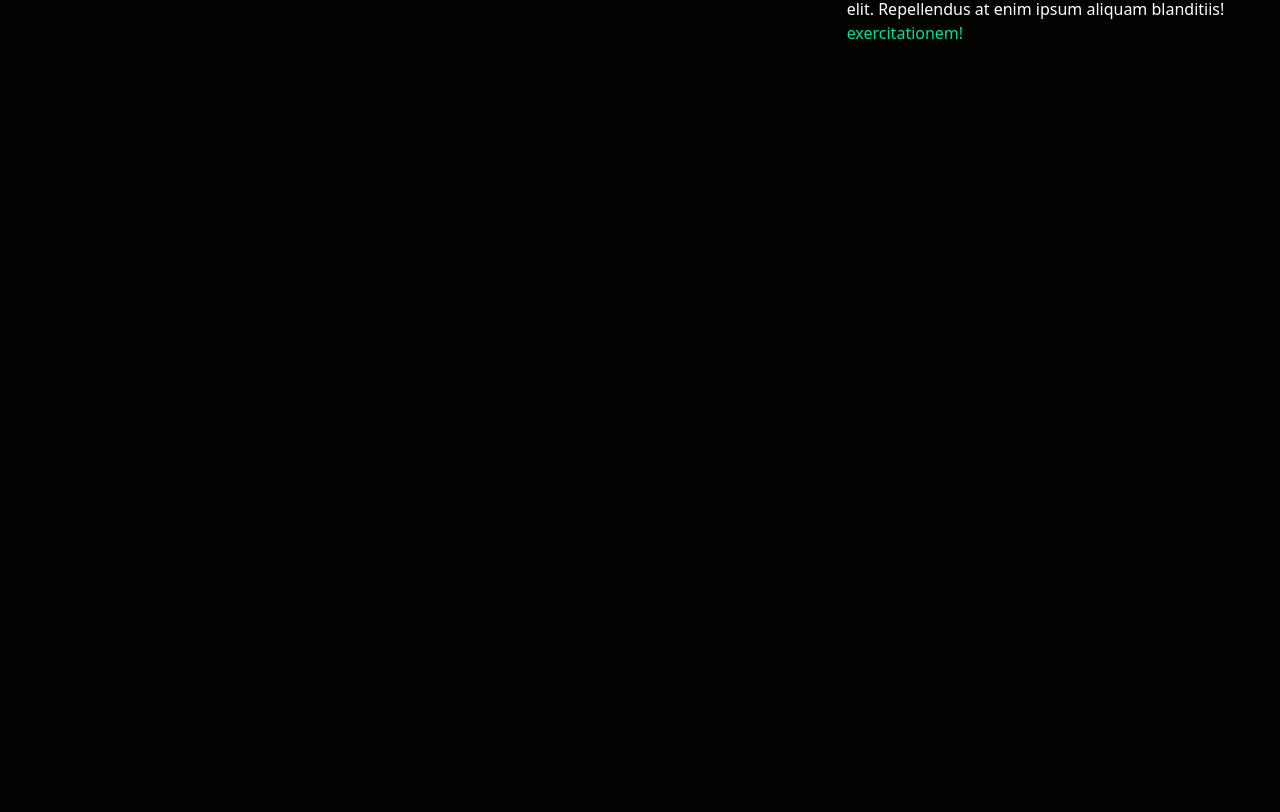
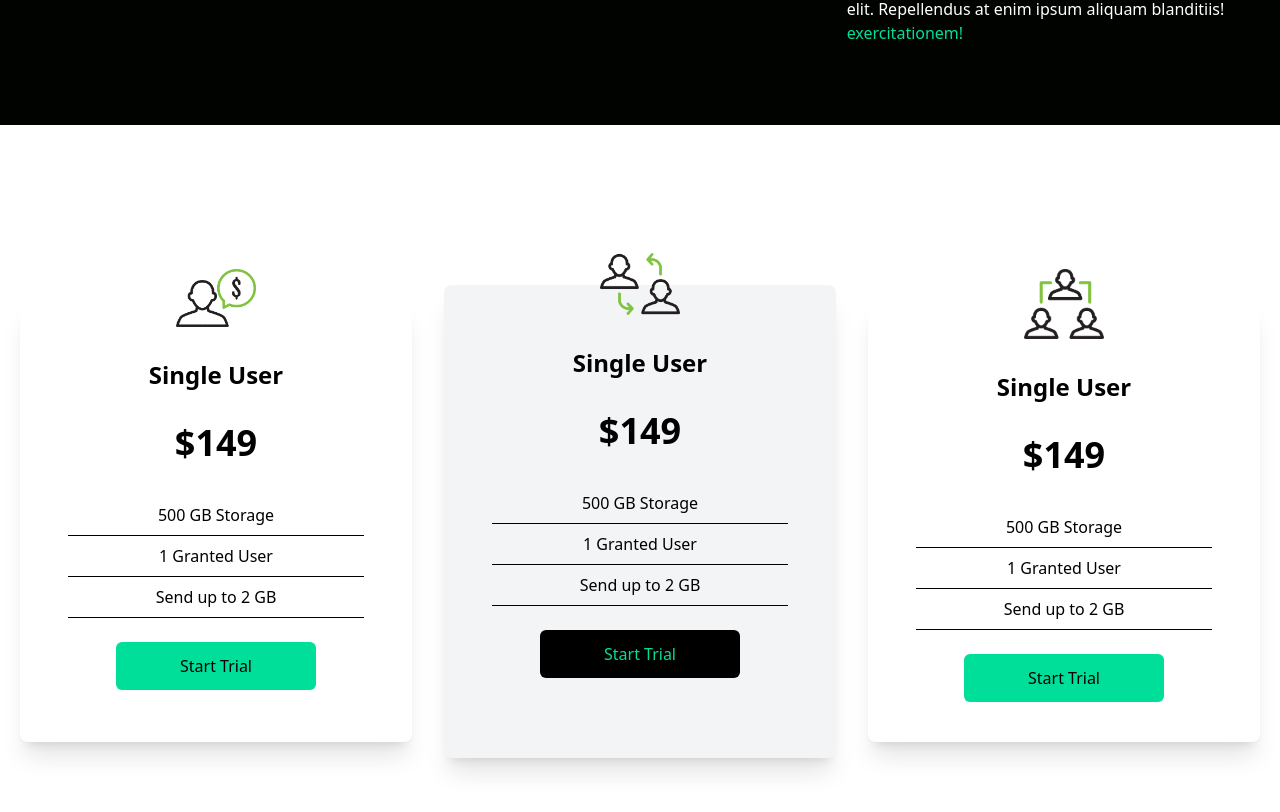
Before and after one commit to Renov30/web-data-analytics, a React (Vite) app: page / in a window 1280 px wide. Shown: the part 1580-2392 px from the top of the page. Before the commit the page ends 1705 px from the top, so only its background shows below. Built offline with nearby package versions, Linux system fonts and the light colour scheme.

Commit message:
feat(Cards): add cards component

```diff
--- a/src/App.jsx
+++ b/src/App.jsx
@@ -6,6 +6,7 @@
 import Hero from "./components/Hero";
 import Analytics from "./components/Analytics";
 import Newsletter from "./components/Newsletter";
+import Cards from "./components/Cards";
 
 function App() {
   const [count, setCount] = useState(0);
@@ -17,6 +18,7 @@
         <Hero />
         <Analytics />
         <Newsletter />
+        <Cards />
       </div>
     </>
   );
--- /dev/null
+++ b/src/components/Cards.jsx
@@ -0,0 +1,68 @@
+import Single from "../assets/single.png";
+import Double from "../assets/double.png";
+import Triple from "../assets/triple.png";
+import React from "react";
+
+const Cards = () => {
+  return (
+    <div className="w-full py-[10rem] px-4 bg-white">
+      <div className="max-w-[1240px] mx-auto grid md:grid-cols-3 gap-8">
+        <div className="w-full shadow-xl flex flex-col p-4 my-4 rounded-lg hover:scale-105 duration-300">
+          <img
+            className="w-20 mx-auto mt-[-3rem] bg-white"
+            src={Single}
+            alt="/"
+          />
+          <h2 className="font-bold text-2xl text-center py-8">Single User</h2>
+          <p className="text-center text-4xl font-bold">$149</p>
+          <div className="text-center font-medium">
+            <p className="py-2 border-b mx-8 mt-8">500 GB Storage</p>
+            <p className="py-2 border-b mx-8">1 Granted User</p>
+            <p className="py-2 border-b mx-8">Send up to 2 GB</p>
+          </div>
+          <button className="bg-[#00df9a] w-[200px] rounded-md font-medium my-6 mx-auto py-3 text-black">
+            Start Trial
+          </button>
+        </div>
+
+        <div className="w-full shadow-xl bg-gray-100 flex flex-col p-4 md:my-0 my-8 rounded-lg hover:scale-105 duration-300">
+          <img
+            className="w-20 mx-auto mt-[-3rem] bg-transparent"
+            src={Double}
+            alt="/"
+          />
+          <h2 className="font-bold text-2xl text-center py-8">Single User</h2>
+          <p className="text-center text-4xl font-bold">$149</p>
+          <div className="text-center font-medium">
+            <p className="py-2 border-b mx-8 mt-8">500 GB Storage</p>
+            <p className="py-2 border-b mx-8">1 Granted User</p>
+            <p className="py-2 border-b mx-8">Send up to 2 GB</p>
+          </div>
+          <button className="text-[#00df9a] w-[200px] rounded-md font-medium my-6 mx-auto py-3 bg-black">
+            Start Trial
+          </button>
+        </div>
+
+        <div className="w-full shadow-xl flex flex-col p-4 my-4 rounded-lg hover:scale-105 duration-300">
+          <img
+            className="w-20 mx-auto mt-[-3rem] bg-white"
+            src={Triple}
+            alt="/"
+          />
+          <h2 className="font-bold text-2xl text-center py-8">Single User</h2>
+          <p className="text-center text-4xl font-bold">$149</p>
+          <div className="text-center font-medium">
+            <p className="py-2 border-b mx-8 mt-8">500 GB Storage</p>
+            <p className="py-2 border-b mx-8">1 Granted User</p>
+            <p className="py-2 border-b mx-8">Send up to 2 GB</p>
+          </div>
+          <button className="bg-[#00df9a] w-[200px] rounded-md font-medium my-6 mx-auto py-3 text-black">
+            Start Trial
+          </button>
+        </div>
+      </div>
+    </div>
+  );
+};
+
+export default Cards;
```
